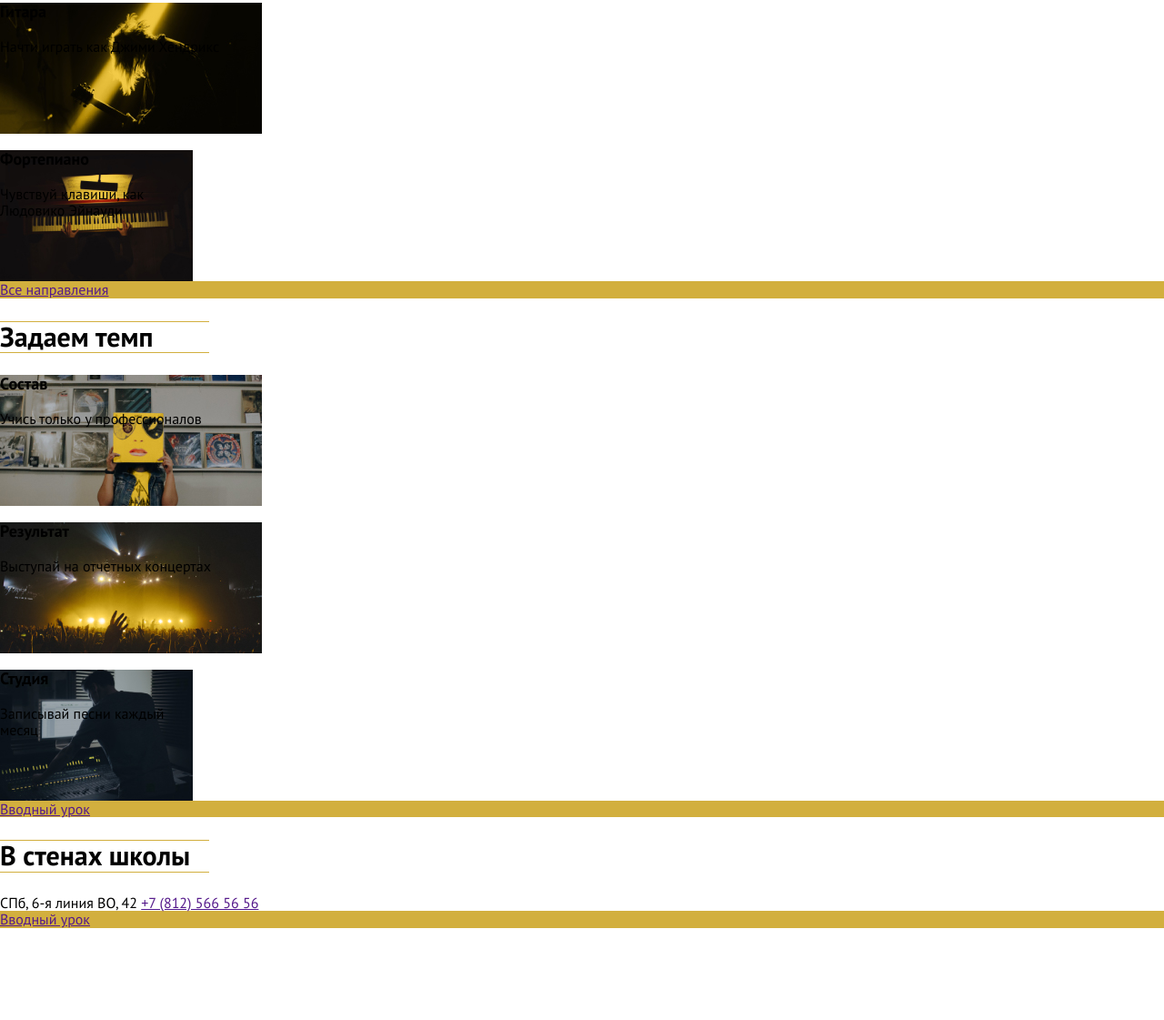
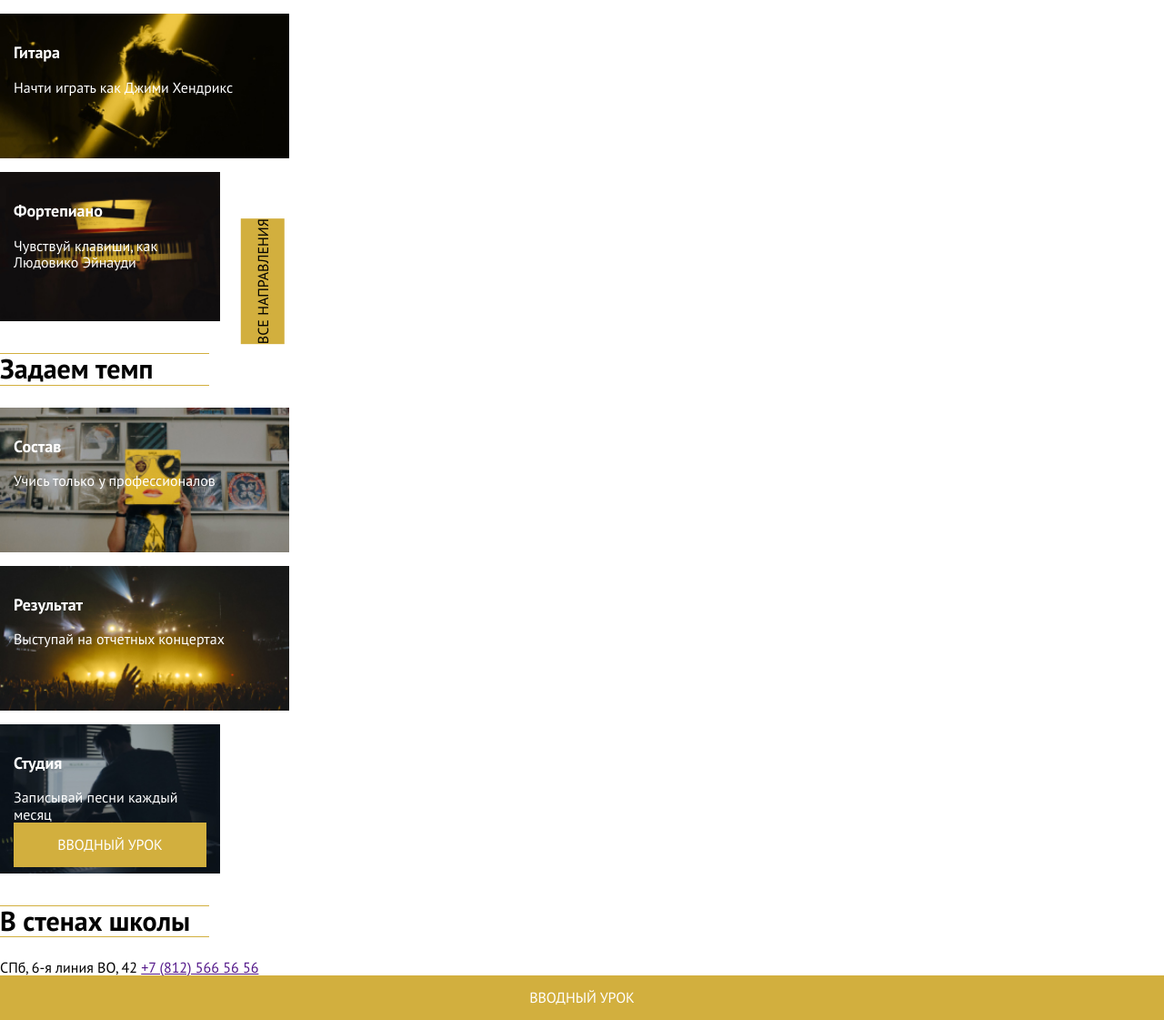
Before and after one commit to kseniyawald/epixx-diez, a plain HTML site: page index.html in a window 1280 px wide. Shown: the part 619-1740 px from the top of the page at 91% size. Before the commit the page ends 1639 px from the top, so only its background shows below. Drawn offline with Linux system fonts and the light colour scheme.

Commit message:
пытаюсь повернуть кнопку

```diff
--- a/css/style.css
+++ b/css/style.css
@@ -37,7 +37,6 @@
   color: #d2af3e;
   text-decoration: none;
   font-size: 30px;
-
   font-family: Prata, serif;
 }
 
@@ -74,7 +73,6 @@
   width: 230px;
   height: 1px;
   background-color: #d2af3e;
-
 }
 
 h3 {
@@ -84,15 +82,25 @@
 .button {
   background-color: #d2af3e;
   display: block;
+  padding-top: 15px;
+  padding-bottom: 15px;
+  text-align: center;
+  text-decoration: none;
+  color: #fff;
 }
 
 .button-promo {
-  color: #fff;
   text-decoration: none;
   width: 100%;
-  padding-top: 15px;
-  padding-bottom: 15px;
-  text-align: center;
+}
+
+.button-grow {
+  position: absolute;
+  left: 220px;
+  bottom: 30px;
+  color: #000;
+  transform: rotate(-90deg);
+  text-align: left;
 }
 
 .logo-burger {
@@ -180,6 +188,9 @@
   background-size: 100%;
   width: 288px;
   height: 144px;
+  color: #fff;
+  padding: 15px 15px;
+
 }
 
 .guitar {
@@ -188,6 +199,8 @@
   background-size: 100%;
   width: 288px;
   height: 144px;
+  color: #fff;
+  padding: 15px 15px;
 }
 
 .piano {
@@ -196,6 +209,8 @@
   background-size: 100%;
   width: 212px;
   height: 144px;
+  color: #fff;
+  padding: 15px 15px;
 }
 
 .team {
@@ -204,6 +219,8 @@
   background-size: 100%;
   width: 288px;
   height: 144px;
+  color: #fff;
+  padding: 15px 15px;
 }
 
 .result {
@@ -212,6 +229,8 @@
   background-size: 100%;
   width: 288px;
   height: 144px;
+  color: #fff;
+  padding: 15px 15px;
 }
 
 .studio {
@@ -220,4 +239,7 @@
   background-size: 100%;
   width: 212px;
   height: 144px;
+  color: #fff;
+  padding: 15px 15px;
+  position: relative;
 }
--- a/index.html
+++ b/index.html
@@ -47,8 +47,8 @@
         <div class="piano">
             <h3>Фортепиано</h3>
             <span>Чувствуй клавиши, как Людовико Эйнауди</span>
+            <a href="" class="button button-grow">ВСЕ НАПРАВЛЕНИЯ</a>
         </div>
-        <a href="" class="button">Все направления</a>
     </section>
 
      <section class="temp">
@@ -64,8 +64,8 @@
         <div class="studio">
             <h3>Студия</h3>
             <span>Записывай песни каждый месяц</span>
+            <a href="" class="button button-temp">ВВОДНЫЙ УРОК</a>
         </div>
-        <a href="" class="button">Вводный урок</a>
     </section>
 
 
@@ -76,7 +76,7 @@
     <section class="contacts">
         <span>СПб, 6-я линия ВО, 42</span>
         <a href="">+7 (812) 566 56 56</a>
-        <a href="" class="button">Вводный урок</a>
+        <a href="" class="button">ВВОДНЫЙ УРОК</a>
     </section>
 </body>
 </html>
```
